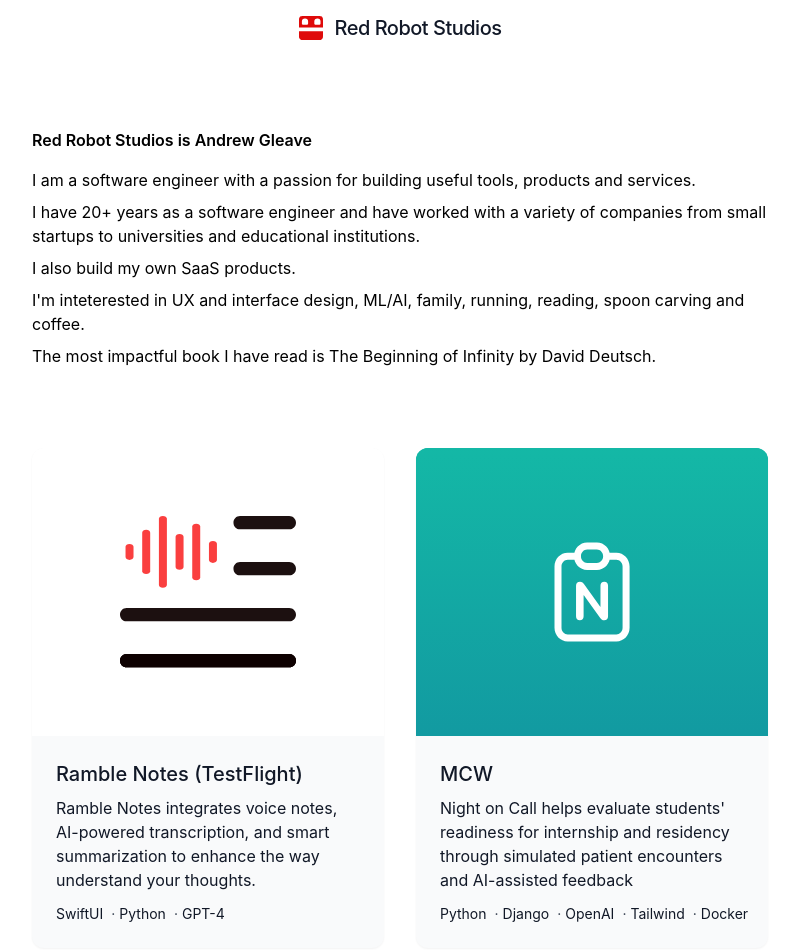
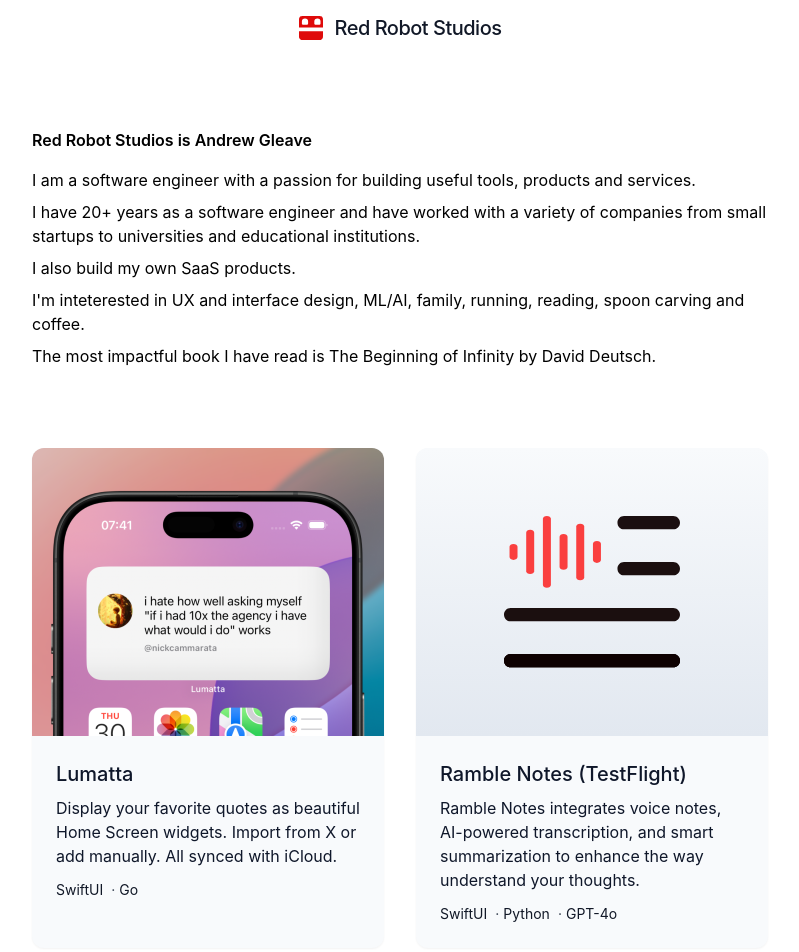
Before and after one commit to andrewgleave/redrobotstudios, a Next.js app: page / in a window 1280 px wide. Shown: the top 952 px of the page, without its empty margins (240-1039 px from the left). Built offline with nearby package versions, Linux system fonts and the light colour scheme.

Commit message:
Add Lumatta

```diff
--- a/pages/index.jsx
+++ b/pages/index.jsx
@@ -17,6 +17,20 @@ const makeGradient = (
 
 const Projects = [
   {
+    name: "Lumatta",
+    description:
+      "Display your favorite quotes as beautiful Home Screen widgets. Import from X or add manually. All synced with iCloud.",
+    image: "/images/lumatta.svg",
+    link: "https://apps.apple.com/gb/app/lumatta/id6740705796",
+    image: {
+      src: "/images/lumatta.png",
+      width: 704,
+      height: 576,
+    },
+    background: "#ffffff",
+    keywords: ["SwiftUI", "Go"],
+  },
+  {
     name: "Ramble Notes (TestFlight)",
     description:
       "Ramble Notes integrates voice notes, AI-powered transcription, and smart summarization to enhance the way understand your thoughts.",
@@ -27,8 +41,8 @@ const Projects = [
       width: 176,
       height: 49,
     },
-    background: "#ffffff",
-    keywords: ["SwiftUI", "Python", "GPT-4"],
+    background: makeGradient("#f8fafc", "#e2e8f0", 180),
+    keywords: ["SwiftUI", "Python", "GPT-4o"],
   },
   {
     name: "MCW",
@@ -209,11 +223,13 @@ const Home = () => {
         {Projects.map((project) => (
           <div
             key={project.name}
-            className="col-span-2 xl:col-span-1 shadow-sm rounded-xl  overflow-hidden bg-gray-50 text-gray-900 mt-4">
+            className="col-span-2 xl:col-span-1 shadow-sm rounded-xl  overflow-hidden bg-slate-50 text-slate-900 mt-4"
+          >
             <a
               href={project.link}
               style={{ background: project.background }}
-              className="w-full h-72 bg-white flex items-center justify-center group cursor-pointer">
+              className="w-full h-72 bg-white flex items-center justify-center group cursor-pointer"
+            >
               <img
                 src={project.image.src}
                 width={project.image.width}
@@ -244,7 +260,8 @@ const Home = () => {
                 <a
                   href={link.link}
                   rel="noopener noreferrer"
-                  className="hover:text-red-600 hover:underline">
+                  className="hover:text-red-600 hover:underline"
+                >
                   {link.name}
                 </a>
               </li>
```
Also changed, not shown: public/images/lumatta.png (added).
